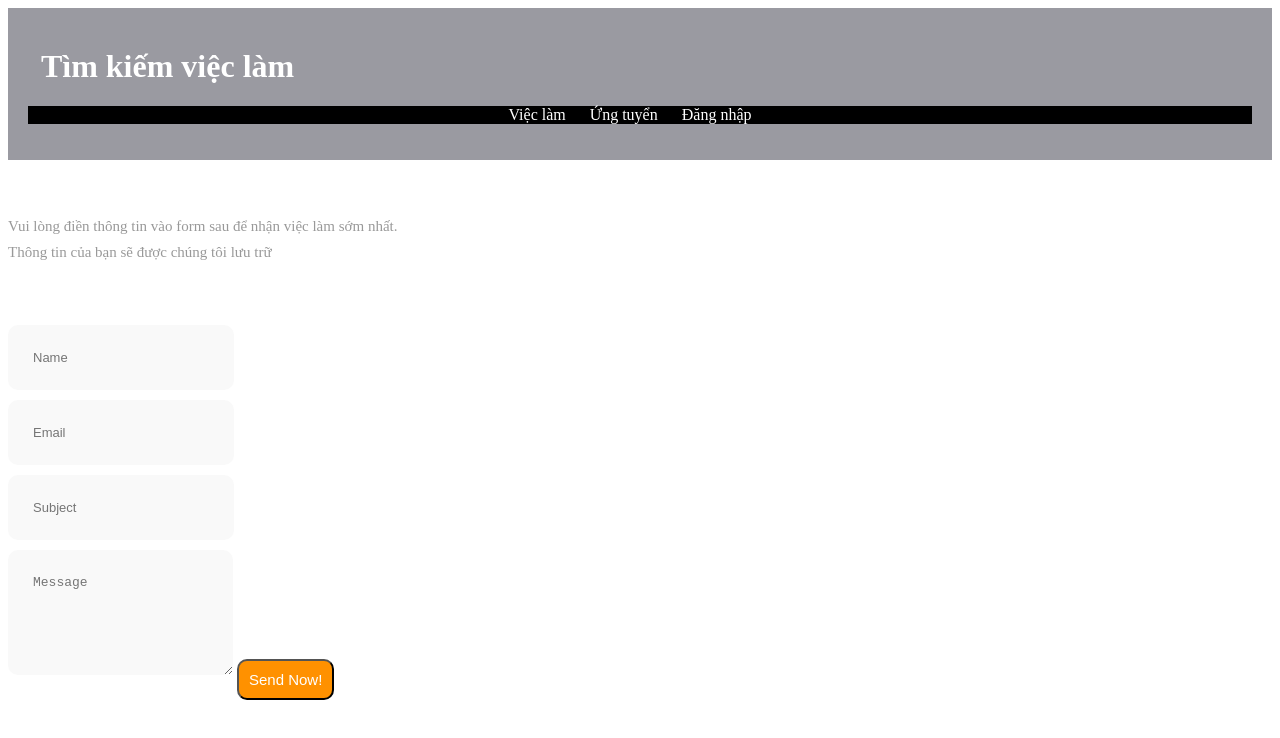
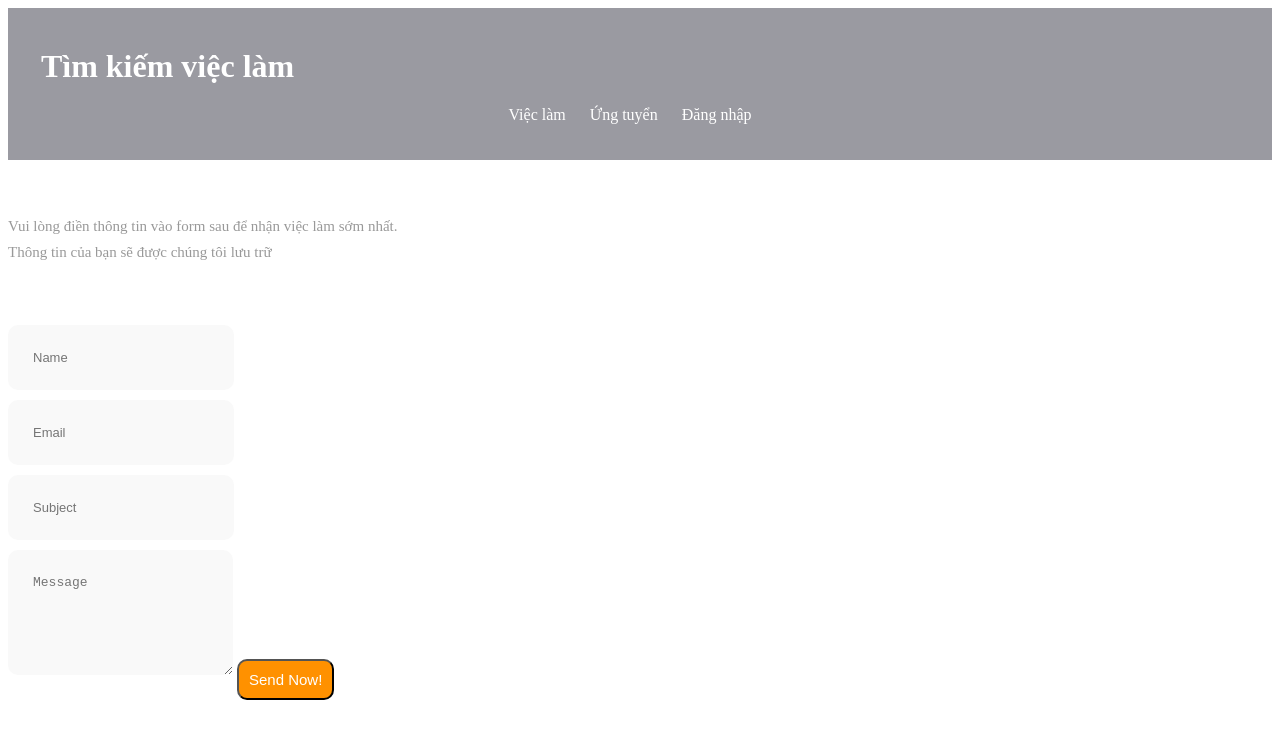
Before and after one commit to nhom9vieclam/nhom9vieclam.github.io, a plain HTML site: page apply.html in a window 1280 px wide. Drawn offline with Linux system fonts and the light colour scheme.

Commit message:
Update apply.html

```diff
--- a/apply.html
+++ b/apply.html
@@ -66,9 +66,6 @@ footer {
   margin-right: 25cm;
   margin-top: 20px;
     }
-    nav {
-  background-color: #000000;
-}
 
 .menu {
   list-style-type: none;
```
